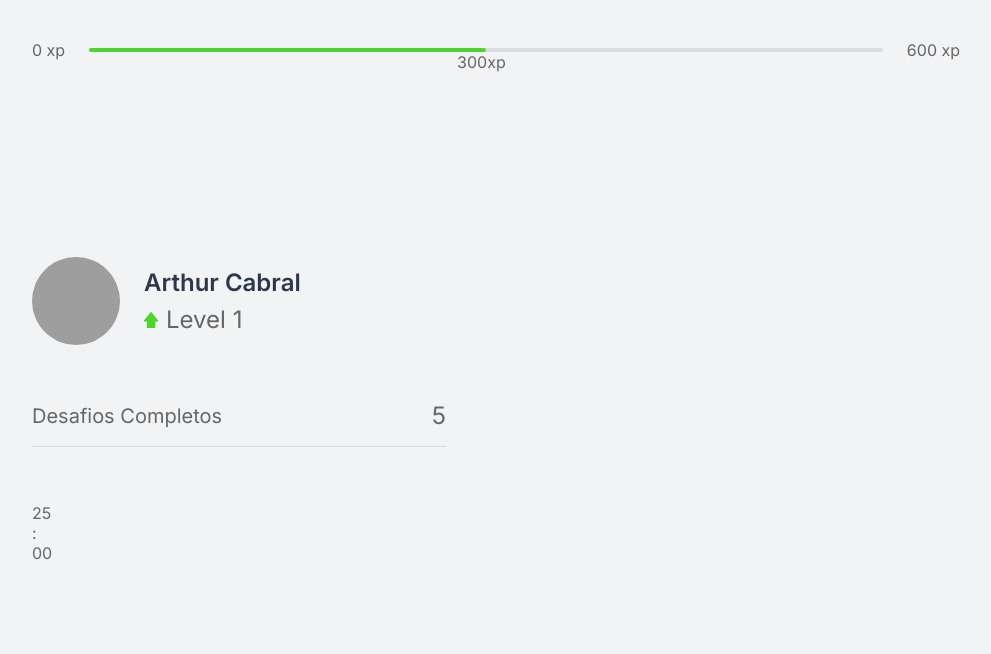
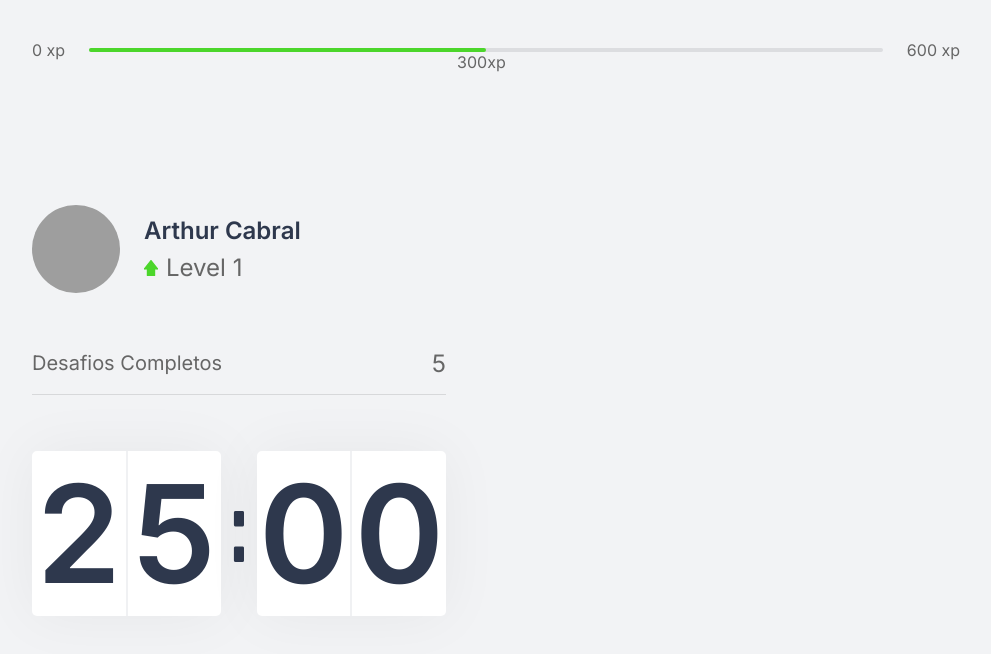
Before and after one commit to Ah-Cabral/NLW, a Next.js app: page / in a window 1280 px wide. Shown: the top 654 px of the page, without its empty margins (144-1135 px from the left). Built offline with nearby package versions, Linux system fonts and the light colour scheme; grey boxes are pictures that could not be loaded.

Commit message:
Estilizando Countdown

```diff
--- a/src/styles/components/Countdown.module.css
+++ b/src/styles/components/Countdown.module.css
@@ -1,2 +1,67 @@
 .countdownContainer {
+  display: flex;
+  align-items: center;
+  font-family: Rajdhani;
+  font-weight: 600;
+  color: var(--title);
 }
+
+.countdownContainer > div {
+  flex: 1;
+
+  display: flex;
+  align-items: center;
+  justify-content: space-evenly;
+
+  background: var(--white);
+
+  box-shadow: 0 0 60px rgba(0, 0, 0, 0.05);
+  border-radius: 5px;
+
+  font-size: 8.5rem;
+
+  text-align: center;
+}
+
+.countdownContainer > div span {
+  flex: 1;
+}
+
+.countdownContainer > div span:first-child {
+  border-right: 1px solid #f0f1f3;
+}
+
+.countdownContainer > div span:last-child {
+  border-left: 1px solid #f0f1f3;
+}
+
+.countdownContainer > span {
+  font-size: 6.25rem;
+
+  margin: 0 0.5rem;
+
+  font-family: Rajdhani;
+}
+
+.countdownButton {
+  width: 100%;
+  height: 5rem;
+  margin-top: 2rem;
+
+  display: flex;
+  align-items: center;
+  justify-content: center;
+
+  border-radius: 5px;
+  background: var(--blue);
+  color: var(--white);
+
+  font-size: 1.25rem;
+  font-weight: 600;
+
+  transition: background-color 0.2s;
+}
+
+.countdownButton:hover {
+  background: var(--blue-dark);
+}
```
